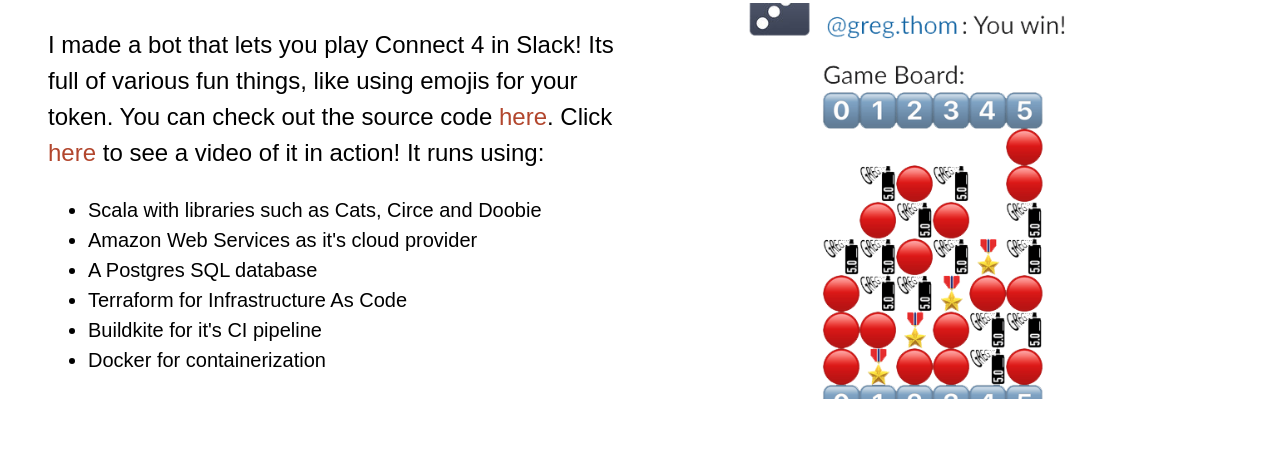
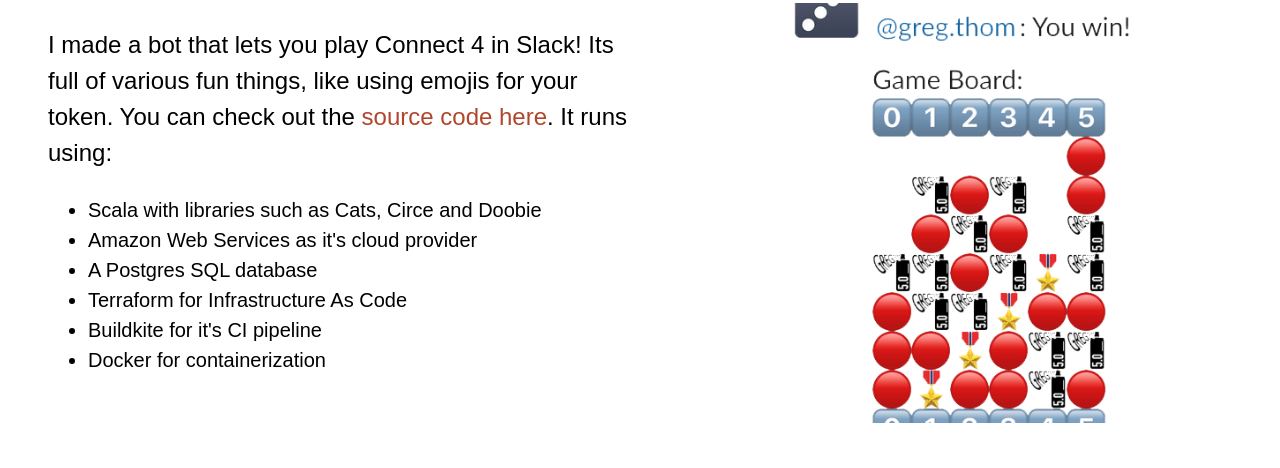
Before and after one commit to mtchd/mitchellpaterson.tech, a Gatsby site: page / in a window 1280 px wide. Shown: the part 827-1295 px from the top of the page. Built offline with nearby package versions, Linux system fonts and the light colour scheme; Gatsby itself is replaced by a stand-in of ours; no server answers; a web font is replaced by a local one.

Commit message:
forgive me, the image was wrong

```diff
--- a/src/components/Posts/ChickenPost/Chicken.js
+++ b/src/components/Posts/ChickenPost/Chicken.js
@@ -30,6 +30,7 @@
   width: 200px;
   height: 100px;
   transform: translate(-50%, -50%);
+  margin-bottom: 1rem;
 `
 
 const Body = styled.div`
--- a/src/components/Posts/Connect4.js
+++ b/src/components/Posts/Connect4.js
@@ -11,11 +11,6 @@
 // <img src={GregWin} alt="Fabulous Greg" style={{ width: '100%' }}/>
 
 const VideoWrapper = styled.div`
-  transform: translate(-6%);
-
-  @media (max-width: 813px) {
-    transform: translate(-0%);
-  }
 `
 
 const VideoDescription = styled(Description)`
@@ -40,6 +35,12 @@
 `
 
 const ImgContainer2 = styled(ImgContainer)`
+
+  transform: translate(10%);
+
+  @media (max-width: 813px) {
+    transform: translate(-0%);
+  }
   @media (max-width: 1000px) {
     width: 100%;
   }
@@ -65,8 +66,7 @@
     <Col>
       <Description>
         I made a bot that lets you play Connect 4 in Slack! Its full of various fun things, like using emojis for your token.
-        You can check out the source code <a href="https://github.com/mtchd/connect4">here</a>.
-        Click <a href="https://youtu.be/TlFrnz3iKWk">here</a> to see a video of it in action!
+        You can check out the <a href="https://github.com/mtchd/connect4">source code here</a>.
         It runs using:
       </Description>
       <TechList listItems={technologyList}/>
--- a/src/components/Posts/PostComponents/ImgContainer.js
+++ b/src/components/Posts/PostComponents/ImgContainer.js
@@ -4,7 +4,6 @@
   width: 75%;
   margin: 0 auto;
   padding-left: 1.5rem;
-  padding-right: 1.5rem;
 
   @media (max-width: 768px) {
     padding-left: 0rem;
--- a/src/components/Posts/ScalaTalk.js
+++ b/src/components/Posts/ScalaTalk.js
@@ -24,7 +24,7 @@
     <Col>
       <Description>
         I gave a talk running over some of the basics of Scala, feel free to check out the <a href="https://mtchd.github.io/scala-talk/#/">slides</a>, and their <a href="https://github.com/mtchd/scala-talk">source code</a>.
-        You can view the recording <a href="https://youtu.be/gtcKmBvcFC0">here</a>.
+        You can view the <a href="https://youtu.be/gtcKmBvcFC0">recording here</a>.
         The talk runs over:
       </Description>
       <TechList listItems={technologyList}/>
```
